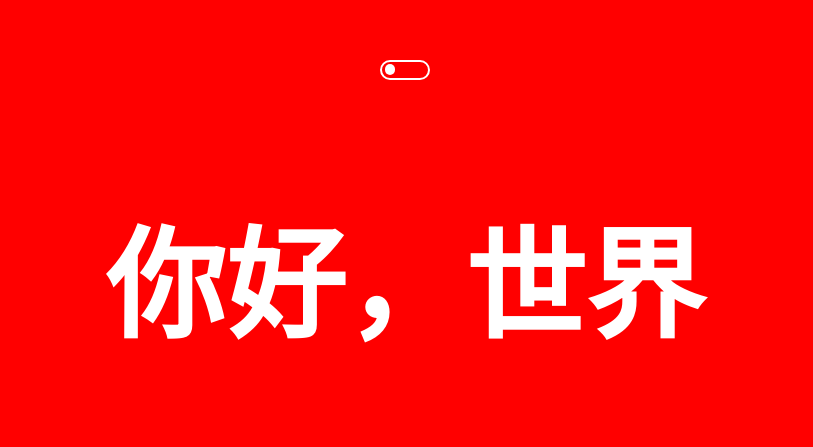
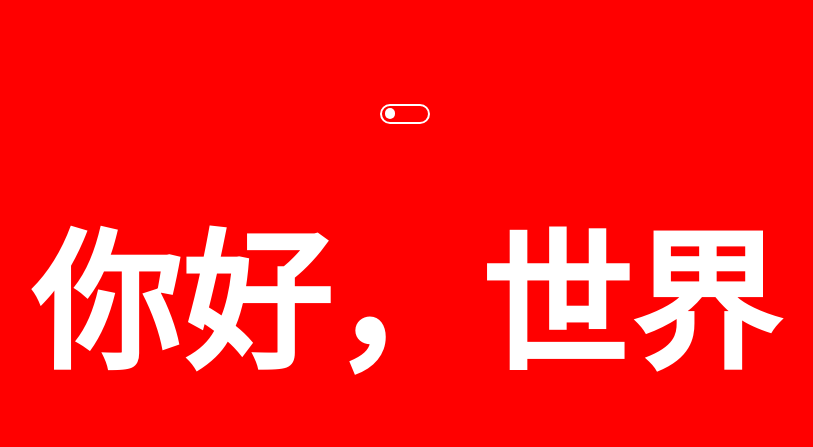
Before and after one commit to FabianXRL16/Switch-themeChange, a website: page index.html in a window 1280 px wide. Shown: the part 148-595 px from the top of the page, without its empty margins (235-1048 px from the left). Drawn offline with Linux system fonts and the light colour scheme.

Commit message:
Style basic

```diff
--- a/styles.css
+++ b/styles.css
@@ -1,18 +1,16 @@
-:root{
-    --bg-primary-dark: rgb(7, 14, 36);
-    --bg-primary-ligth: rgb(144, 163, 221);
-}
+@import url('https://fonts.googleapis.com/css2? family = Noto + Sans + SC: wght @ 500 & display = swap');
 
-body{
-    background-color: var(--bg-primary-dark);
+.body{
     width: 100%;
     height: 100vh;
     display: flex;
     flex-direction: column;
     align-items: center;
     justify-content: center;
-    gap: 20px;
+    gap: 50px;
     margin: 0;
+    position: relative;
+    transition: .3s;
 }
 
 .boxSwitch{
@@ -23,7 +21,6 @@ body{
 .containerSwitch{
     height: 20px;
     width: 100%;
-    border: 2px solid white;
     margin: 0 auto;
     border-radius: 15px;
     box-sizing: border-box;
@@ -47,5 +44,8 @@ body{
 }
 
 .title{
-    font-size: 120px;
+    font-size: 150px;
+    margin: 0;
+    font-family: 'Noto Sans SC', sans-serif;
+    transition: .3s;
 }
```
